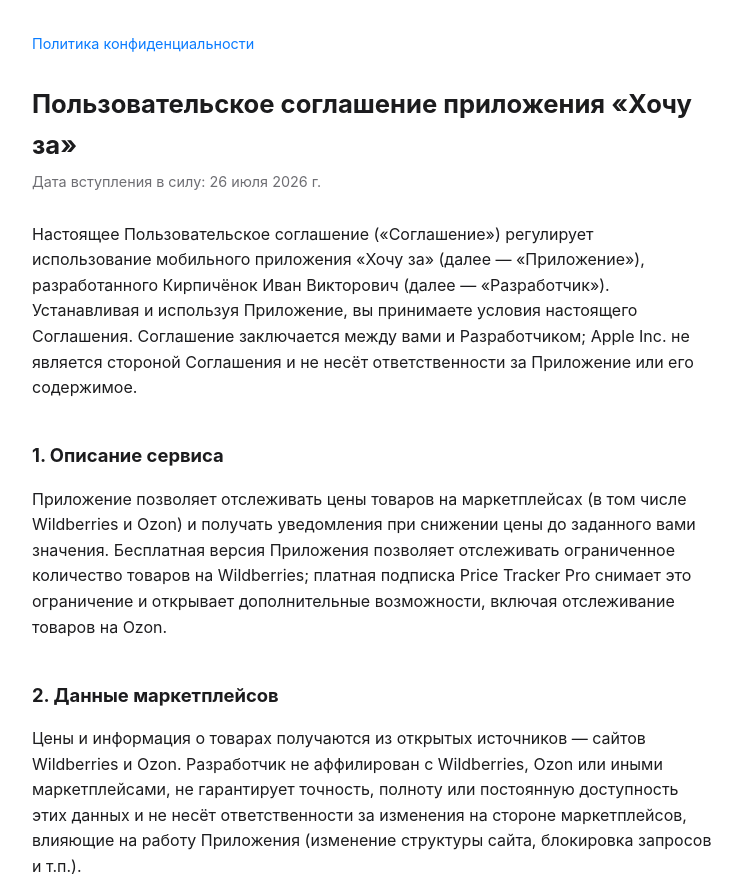
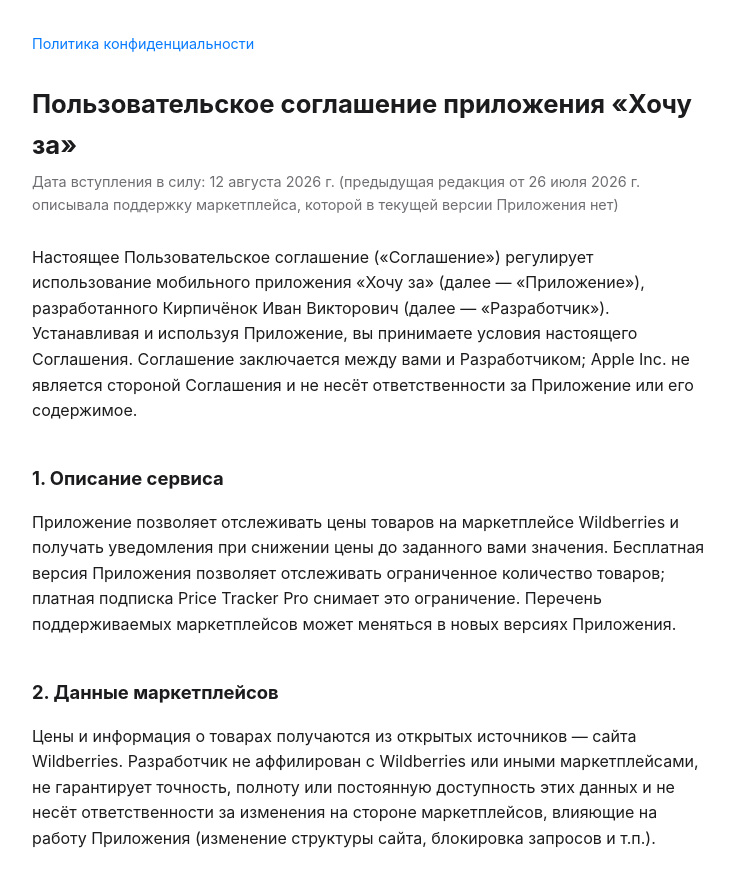
Before and after one commit to kirpichonok/Price-Tracker-Policy, a plain HTML site: page terms.html in a window 1280 px wide. Shown: the top 889 px of the page, without its empty margins (268-1010 px from the left). Drawn offline with Linux system fonts and the light colour scheme.

Commit message:
docs: terms.html goes WB-only

```diff
--- a/terms.html
+++ b/terms.html
@@ -11,7 +11,9 @@
   <nav class="nav"><a href="privacy.html">Политика конфиденциальности</a></nav>
 
   <h1>Пользовательское соглашение приложения «Хочу за»</h1>
-  <p class="effective-date">Дата вступления в силу: 26 июля 2026 г.</p>
+  <p class="effective-date">Дата вступления в силу: 12 августа 2026 г.
+  (предыдущая редакция от 26 июля 2026 г. описывала поддержку маркетплейса,
+  которой в текущей версии Приложения нет)</p>
 
   <p>Настоящее Пользовательское соглашение («Соглашение») регулирует
   использование мобильного приложения «Хочу за» (далее —
@@ -22,16 +24,16 @@
   Приложение или его содержимое.</p>
 
   <h2>1. Описание сервиса</h2>
-  <p>Приложение позволяет отслеживать цены товаров на маркетплейсах (в том
-  числе Wildberries и Ozon) и получать уведомления при снижении цены до
-  заданного вами значения. Бесплатная версия Приложения позволяет отслеживать
-  ограниченное количество товаров на Wildberries; платная подписка Price
-  Tracker Pro снимает это ограничение и открывает дополнительные возможности,
-  включая отслеживание товаров на Ozon.</p>
+  <p>Приложение позволяет отслеживать цены товаров на маркетплейсе
+  Wildberries и получать уведомления при снижении цены до заданного вами
+  значения. Бесплатная версия Приложения позволяет отслеживать ограниченное
+  количество товаров; платная подписка Price Tracker Pro снимает это
+  ограничение. Перечень поддерживаемых маркетплейсов может меняться в новых
+  версиях Приложения.</p>
 
   <h2>2. Данные маркетплейсов</h2>
-  <p>Цены и информация о товарах получаются из открытых источников — сайтов
-  Wildberries и Ozon. Разработчик не аффилирован с Wildberries, Ozon или иными
+  <p>Цены и информация о товарах получаются из открытых источников — сайта
+  Wildberries. Разработчик не аффилирован с Wildberries или иными
   маркетплейсами, не гарантирует точность, полноту или постоянную доступность
   этих данных и не несёт ответственности за изменения на стороне
   маркетплейсов, влияющие на работу Приложения (изменение структуры сайта,
```
